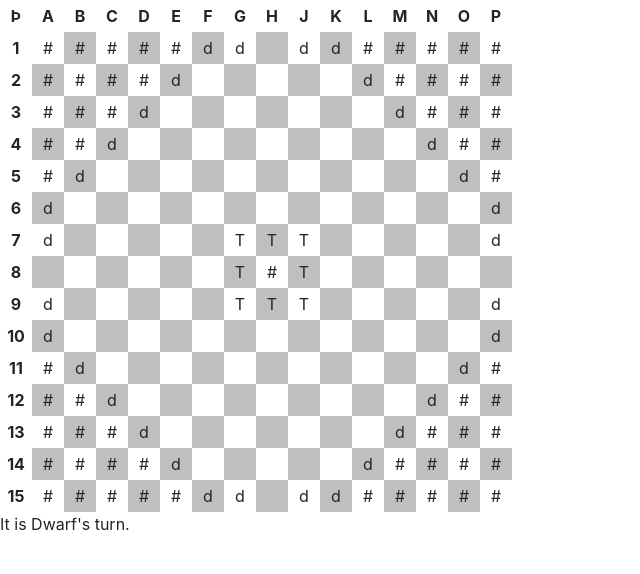
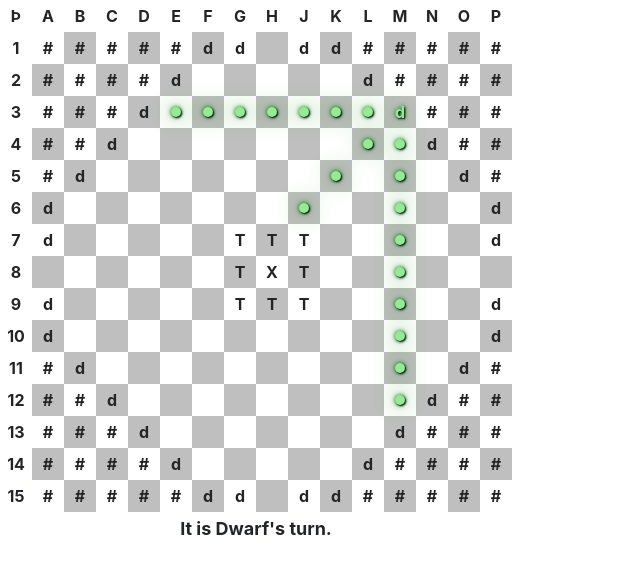
Before and after one commit to icarroll/thurisaz, a plain HTML site: page public_html/index.html in a window 1280 px wide. Shown: the whole page, without its empty margins (0-640 px from the left). Drawn offline with Linux system fonts and the light colour scheme.

Commit message:
work on beautification with selection UI sketch

```diff
--- a/public_html/app.js
+++ b/public_html/app.js
@@ -1,22 +1,22 @@
 var app = new Vue({
   data: {
+    COLS:['A','B','C','D','E','F','G','H','J','K','L','M','N','O','P'],
     isdwarfturn:true,
     thudboard:[
         ['#','#','#','#','#','d','d',' ','d','d','#','#','#','#','#'],
         ['#','#','#','#','d',' ',' ',' ',' ',' ','d','#','#','#','#'],
-        ['#','#','#','d',' ',' ',' ',' ',' ',' ',' ','d','#','#','#'],
-        ['#','#','d',' ',' ',' ',' ',' ',' ',' ',' ',' ','d','#','#'],
-        ['#','d',' ',' ',' ',' ',' ',' ',' ',' ',' ',' ',' ','d','#'],
-        ['d',' ',' ',' ',' ',' ',' ',' ',' ',' ',' ',' ',' ',' ','d'],
-        ['d',' ',' ',' ',' ',' ','T','T','T',' ',' ',' ',' ',' ','d'],
-        [' ',' ',' ',' ',' ',' ','T','#','T',' ',' ',' ',' ',' ',' '],
-        ['d',' ',' ',' ',' ',' ','T','T','T',' ',' ',' ',' ',' ','d'],
-        ['d',' ',' ',' ',' ',' ',' ',' ',' ',' ',' ',' ',' ',' ','d'],
-        ['#','d',' ',' ',' ',' ',' ',' ',' ',' ',' ',' ',' ','d','#'],
-        ['#','#','d',' ',' ',' ',' ',' ',' ',' ',' ',' ','d','#','#'],
+        ['#','#','#','d','.','.','.','.','.','.','.','d','#','#','#'],
+        ['#','#','d',' ',' ',' ',' ',' ',' ',' ','.','.','d','#','#'],
+        ['#','d',' ',' ',' ',' ',' ',' ',' ','.',' ','.',' ','d','#'],
+        ['d',' ',' ',' ',' ',' ',' ',' ','.',' ',' ','.',' ',' ','d'],
+        ['d',' ',' ',' ',' ',' ','T','T','T',' ',' ','.',' ',' ','d'],
+        [' ',' ',' ',' ',' ',' ','T','X','T',' ',' ','.',' ',' ',' '],
+        ['d',' ',' ',' ',' ',' ','T','T','T',' ',' ','.',' ',' ','d'],
+        ['d',' ',' ',' ',' ',' ',' ',' ',' ',' ',' ','.',' ',' ','d'],
+        ['#','d',' ',' ',' ',' ',' ',' ',' ',' ',' ','.',' ','d','#'],
+        ['#','#','d',' ',' ',' ',' ',' ',' ',' ',' ','.','d','#','#'],
         ['#','#','#','d',' ',' ',' ',' ',' ',' ',' ','d','#','#','#'],
         ['#','#','#','#','d',' ',' ',' ',' ',' ','d','#','#','#','#'],
         ['#','#','#','#','#','d','d',' ','d','d','#','#','#','#','#']],
-    COLS:['A','B','C','D','E','F','G','H','J','K','L','M','N','O','P'],
   },
 });
--- a/public_html/index.html
+++ b/public_html/index.html
@@ -50,11 +50,18 @@
       <tbody>
         <tr v-for="(row,y) in thudboard">
           <th>{{y+1}}</th>
-          <td v-for="cell in row">{{cell}}</td>
+          <!-- <td v-for="(cell,x) in row"
+              v-bind:class="{glow:isdwarfturn&&cell=='d'||!isdwarfturn&&cell=='T'}"> -->
+          <td v-for="(cell,x) in row" v-bind:class="{glow:x==11&&y==2}">
+            <span v-if="cell=='.'" class="dot"></span>
+            <span v-else>{{cell}}</span>
+          </td>
         </tr>
       </tbody>
+      <tfoot><tr><th colspan=16>
+        <div class="whoseturn">It is <span v-if="isdwarfturn">Dwarf's</span><span v-else>Troll's</span> turn.</div>
+      </th></tr></tfoot>
     </table>
-    It is <span v-if="isdwarfturn">Dwarf's</span><span v-else>Troll's</span> turn.
   </div>
 </div>
 </body>
--- a/public_html/main.css
+++ b/public_html/main.css
@@ -4,6 +4,8 @@
 
 div.thudboard tr td {
   background-color: #ffffff;
+  cursor: default;
+  font-weight: bold; /* not sure about this */
 }
 
 div.thudboard tr:nth-child(even) td:nth-child(even), tr:nth-child(odd) td:nth-child(odd) {
@@ -16,3 +18,23 @@ div.thudboard th,td {
   text-align: center;
   vertical-align: middle;
 }
+
+.glow {
+  color: lightgreen;
+  text-shadow: 1px 1px 2px black, 0 0 25px green, 0 0 5px darkgreen;
+}
+
+.dot {
+  height: 10px;
+  width: 10px;
+  background-color: lightgreen;
+  border-radius: 50%;
+  display: inline-block;
+  box-shadow: 1px 1px 2px black, 0 0 25px green, 0 0 5px darkgreen;
+}
+
+div.whoseturn {
+  text-align: center;
+  font-weight: bold;
+  font-size: large;
+}
```
